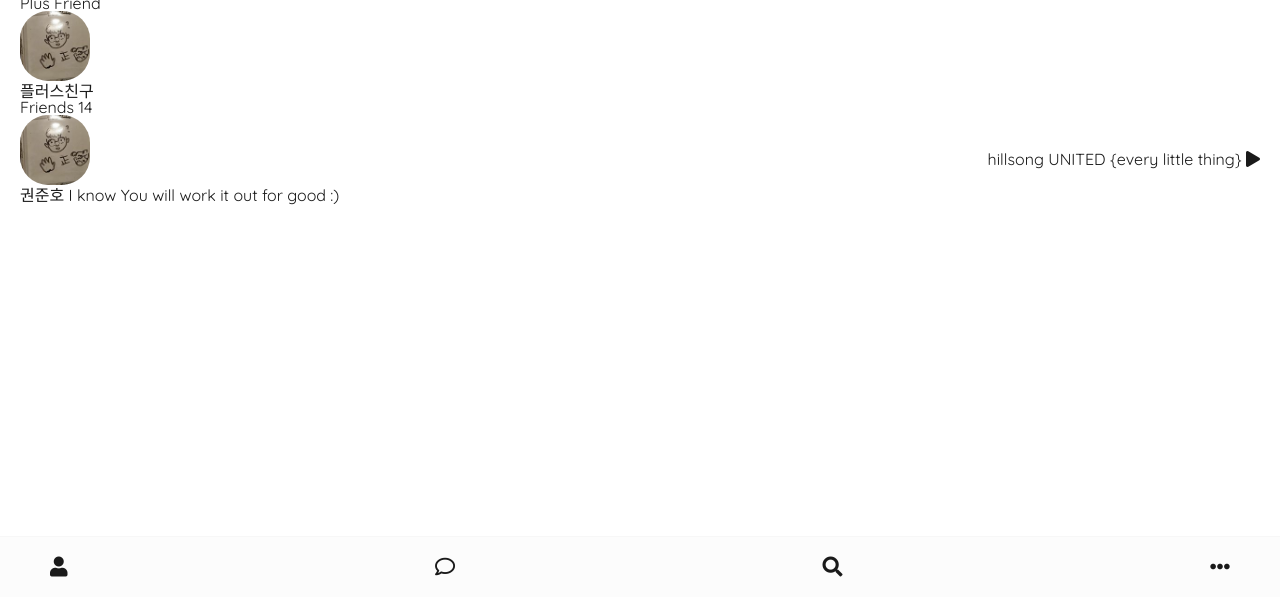
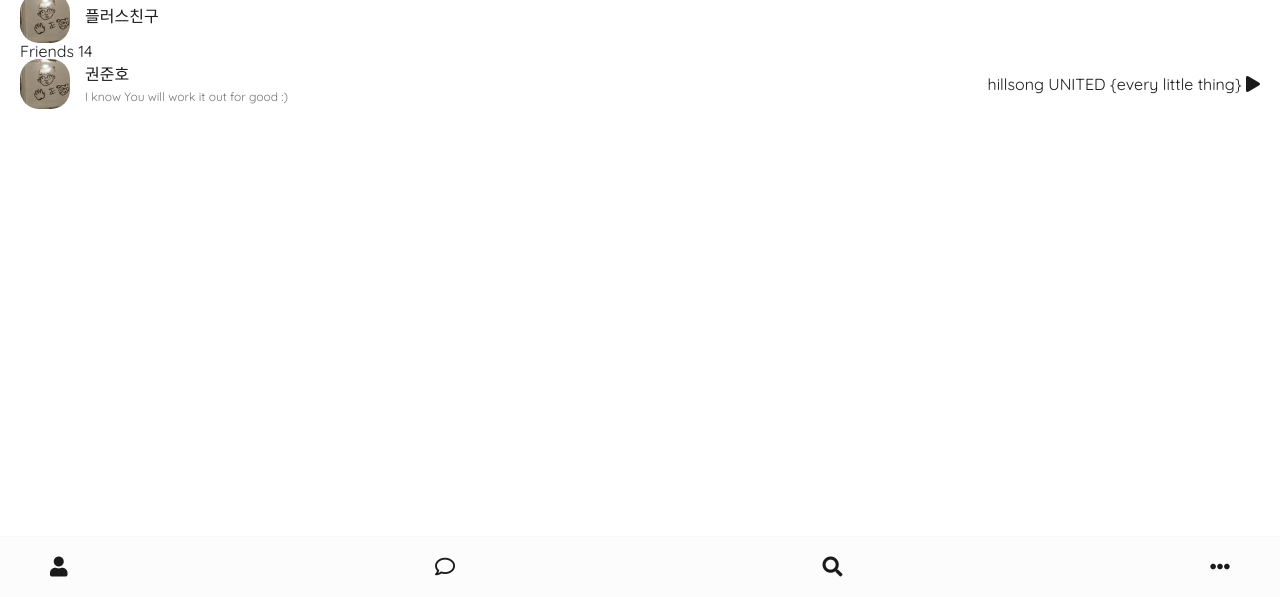
Before and after one commit to sjmjis0208/kakao_clone, a plain HTML site: page friends.html in a window 1280 px wide. Shown: the part 203-800 px from the top of the page. Drawn offline with Linux system fonts and the light colour scheme.

Commit message:
friend.css수정 ..일걸?

```diff
--- a/css/friend.css
+++ b/css/friend.css
@@ -7,10 +7,50 @@
 /*friend안에 있는 friend__avatar에 적용*/
 .friend .friend__avatar {
 	width: 50px;
-	border-radius: 40%
+	border-radius: 38%
 }
 
 /*friend__avatar와 g-avatar 클래스를 둘다 가진 elelment에 적용*/
 .friend__avatar.g-avatar {
 	width: 70px;
 }
+
+.friend__avatar.m-avatar {
+	width: 60px;
+}
+
+.friend .friend__column{
+	display: flex;
+	align-items: center;
+}
+
+.friend .friend__avatar{
+	margin-right: 15px;
+}
+
+.friend__content .friend__name {
+	/*이름 밑에 상메 가게 하기*/
+	display: block;
+	margin-bottom: 5px;
+}
+
+.friend__content .friend__status,
+.friend__content .friend__bottom-text,
+.friend .chat__timestamp {
+	opacity: 0.6;
+}
+
+.friend__content .friend__bottom-text {
+	/*chats에 적용*/
+	font-size: 14px;
+}
+
+.friend__content .friend__status{
+	/*friend에 적용*/
+	font-size: 12px;
+}
+
+.friend__content .friend__status,
+.friend .chat__timestamp {
+	font-size: 12px;
+}
--- a/css/styles.css
+++ b/css/styles.css
@@ -20,4 +20,5 @@ body {
 
 a{
 	color: inherit; /*color 상속*/
+	text-decoration: none;
 }
--- a/friends.html
+++ b/friends.html
@@ -57,7 +57,7 @@
 				</h5>
 				<div class="friends__friend friend">
 					<div class="friend__column">
-						<img src="images/avatar.jpg" class="g-avatar friend__avatar"/>
+						<img src="images/avatar.jpg" class="friend__avatar"/>
 						<div class="friend__content">
 							<span class="friend__name">
 								플러스친구
@@ -72,7 +72,7 @@
 				</h5>
 				<li class="friends__friend friend friend--lg">
 					<div class="friend__column">
-						<img src="images/avatar.jpg" class="g-avatar friend__avatar"/>
+						<img src="images/avatar.jpg" class="friend__avatar"/>
 						<div class="friend__content">
 							<span class="friend__name">
 								권준호
```
Also changed, not shown: chat.html (+1 -1 lines), find.html (+2 -2 lines), index.html (+1 -1 lines).
